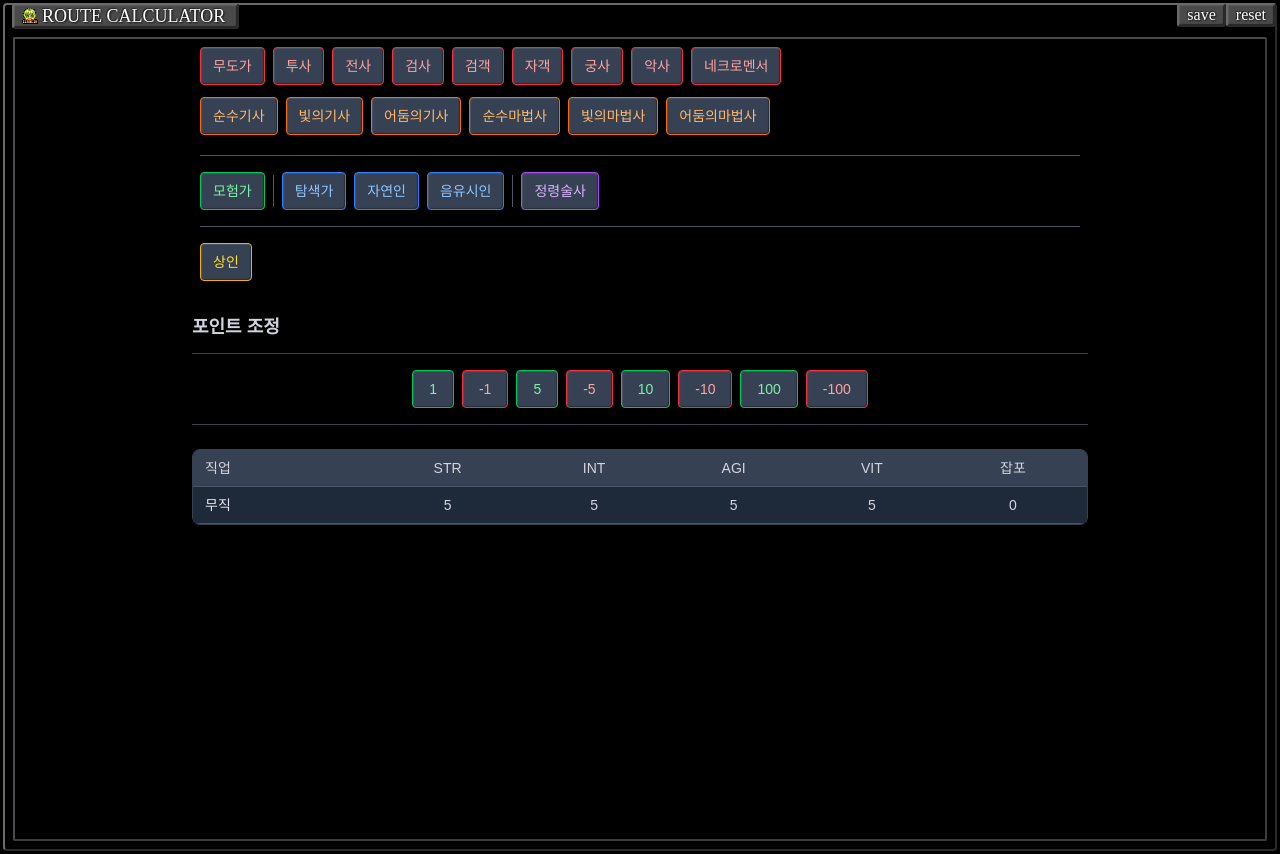
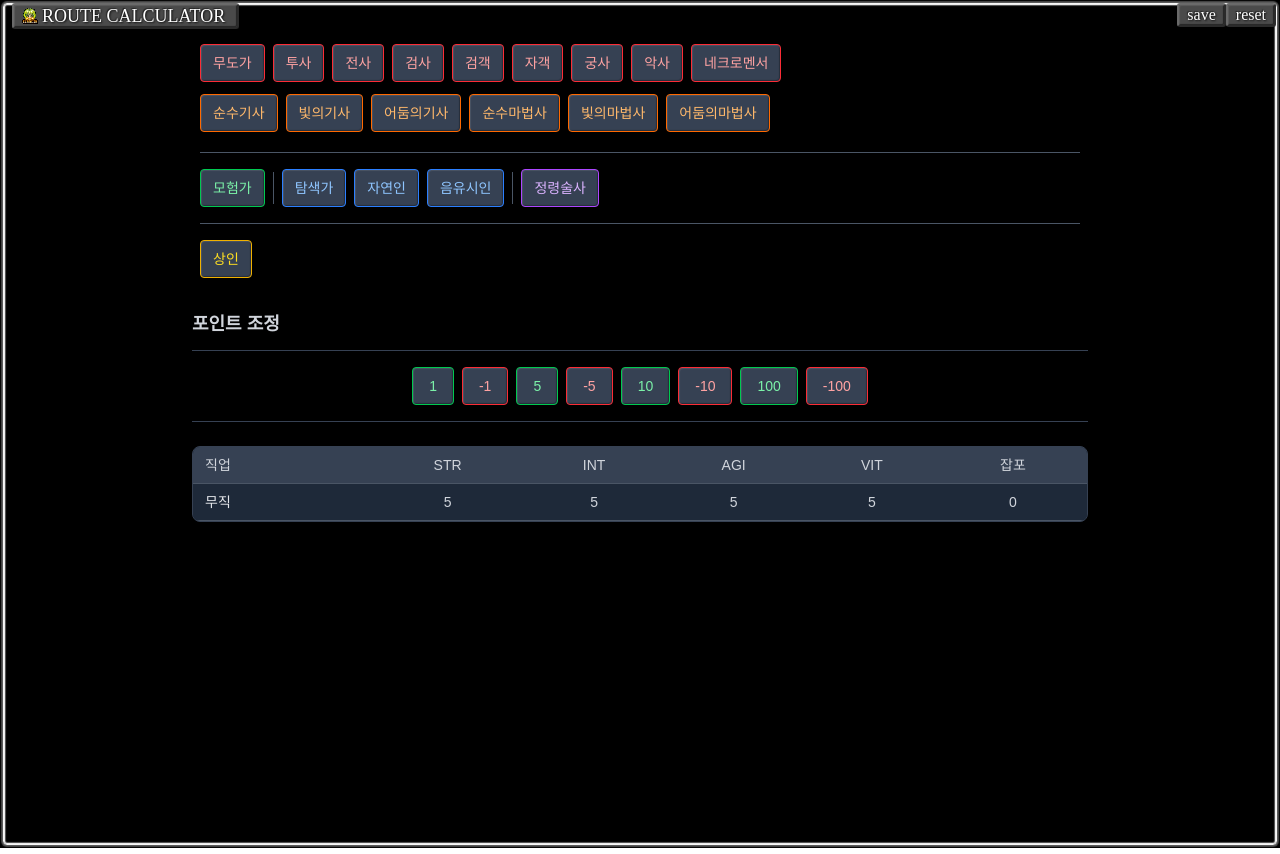
Before and after one commit to ktseo41/route-calculator, a React (Vite) app: page / in a window 1280 px wide. Built offline with nearby package versions, Linux system fonts and the light colour scheme; a web font is replaced by a local one.

Commit message:
feat: 인게임 보더와 더 유사하게 구현한다

```diff
--- a/src/components/ElanBox.tsx
+++ b/src/components/ElanBox.tsx
@@ -51,8 +51,14 @@ const GameWindowFrameTW: React.FC<Props> = ({
       className={`bg-black p-[3px] box-border ${className} shadow-[0_0_15px_rgba(0,0,0,0.7)]`}
       style={{ ...sizeStyle }}
     >
-      <div className="w-full h-full border-2 rounded-sm p-2 pt-8 box-border border-t-[#6a6a6a] border-l-[#6a6a6a] border-b-[#2a2a2a] border-r-[#2a2a2a]">
-        <div className="h-full box-border text-white rounded-[2px] border-[2px] border-[#3a3a3a] border-t-[#4a4a4e] border-l-[#4a4a4e]">
+      <div
+        className="w-full h-full border rounded-sm p-2 pt-8 box-border border-[#f7f7f7]"
+        style={{
+          boxShadow:
+            "inset 0 0 1px 1px #ffffff, inset 0 0 1px 2px rgb(74, 74, 74), 0 0 1px 0px #ffffff, 0 0 1px 2px rgb(74, 74, 74)",
+        }}
+      >
+        <div className="h-full box-border text-white rounded-[2px]">
           {children}
         </div>
       </div>
```
